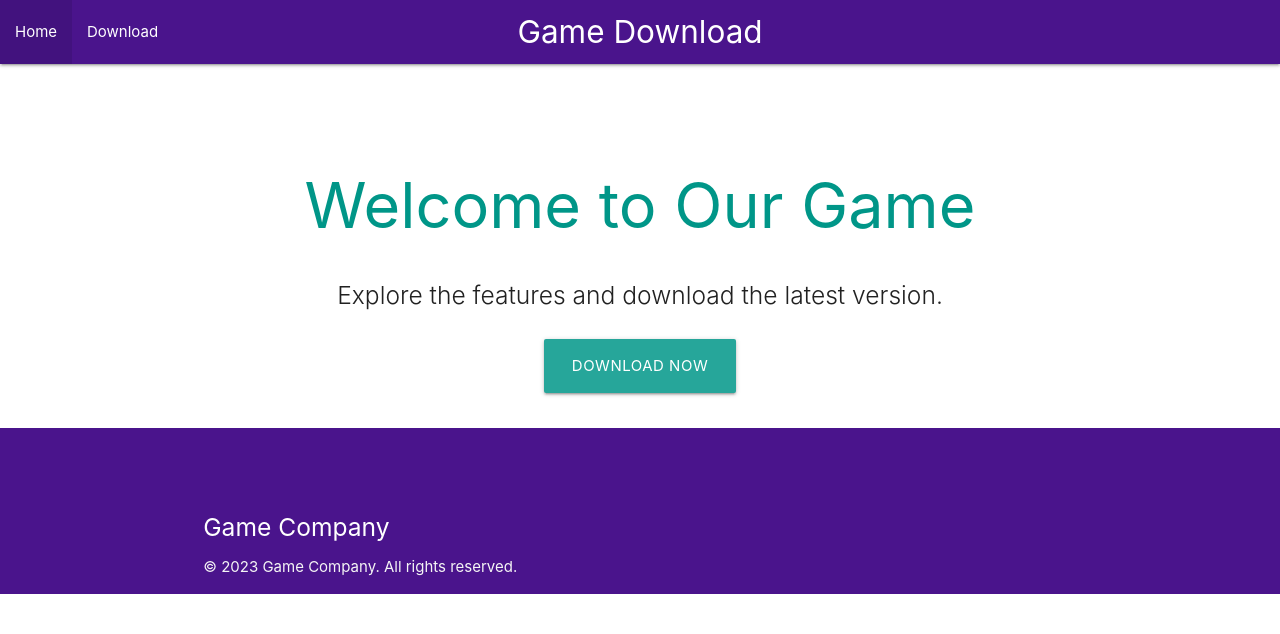
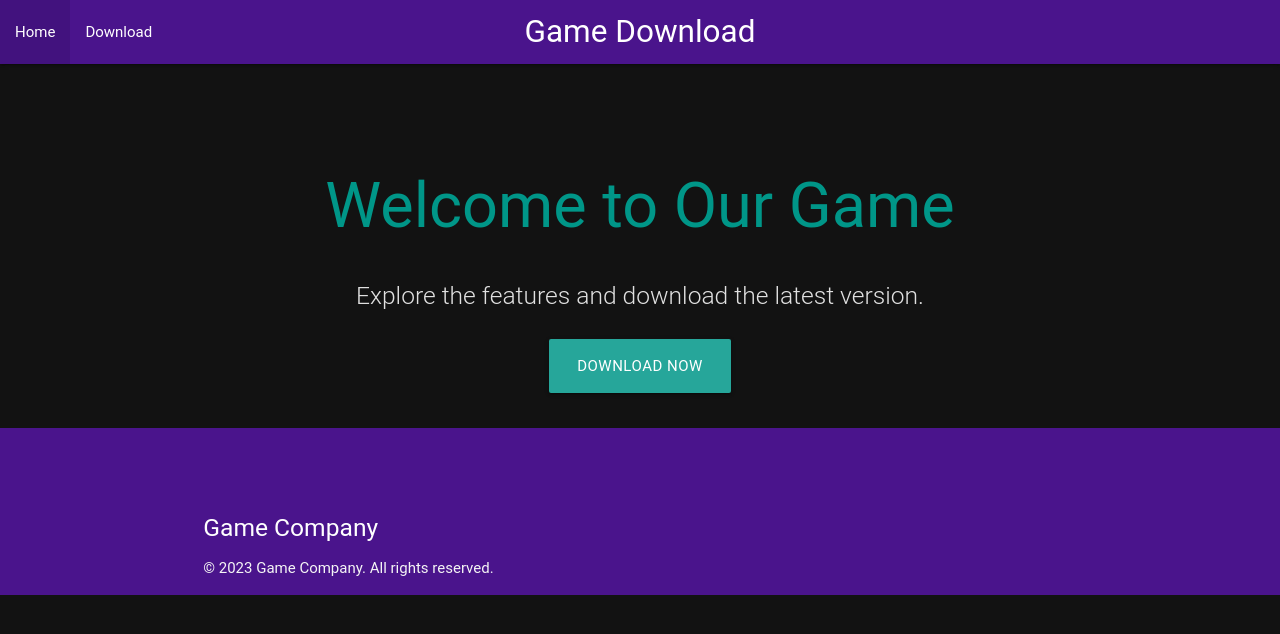
Before and after one commit to ishuna/ishuna, a Jekyll site: the page built from index.md, in a window 1280 px wide. Shown: the top 634 px of the page. Built offline with Jekyll 4.4.1, drawn with Linux system fonts in a browser that asks for light colours; our own code applies the rules of GitHub Pages for plain Markdown files.

Commit message:
Update default.html

```diff
--- a/_layouts/default.html
+++ b/_layouts/default.html
@@ -8,7 +8,7 @@
     <link href="https://cdnjs.cloudflare.com/ajax/libs/materialize/1.0.0/css/materialize.min.css" rel="stylesheet">
     <link rel="stylesheet" href="{{ '/assets/css/style.css' | relative_url }}">
 </head>
-<body>
+<body class="dark-theme">
     {% include header.html %}
     <main>
         {{ content }}
```
